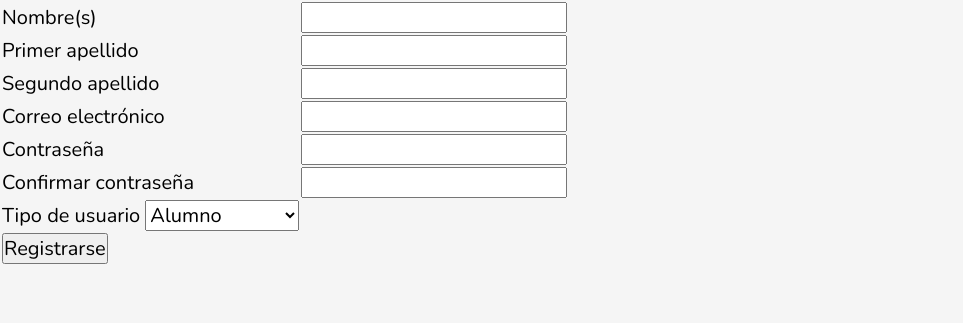
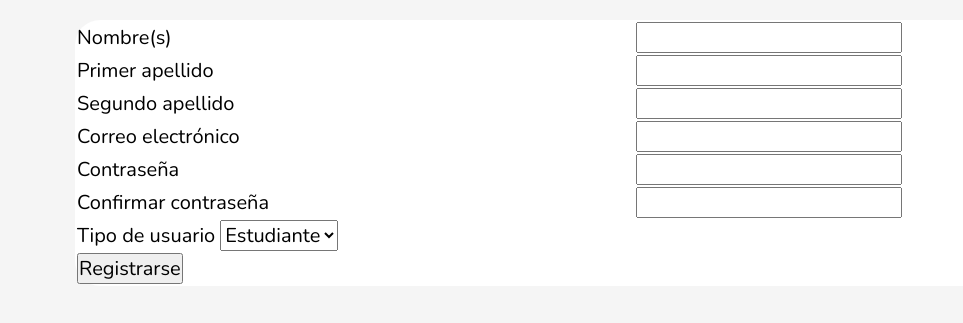
Before and after one commit to OshkarVTec/ExpoIngenieriasWeb, a PHP site: page /registro.html in a window 1280 px wide. Shown: the part 80-403 px from the top of the page, without its empty margins (0-963 px from the left). Run offline with PHP 8.4, Linux system fonts and the light colour scheme.

Commit message:
Minor changes login and registro

```diff
--- a/login.html
+++ b/login.html
@@ -14,7 +14,7 @@
       </div>
       <a href="#" class="btn"><button>Log In</button></a>
    </header>
-   <form>
+   <form class="container">
       <table>
          <tr>
             <td>Usuario</td>
--- a/registro.html
+++ b/registro.html
@@ -14,7 +14,7 @@
       </div>
       <a href="#" class="btn"><button>Log In</button></a>
     </header>
-   <form>
+   <form class="container">
       <table>
          <tr>
             <td>Nombre(s)</td>
@@ -44,11 +44,9 @@
             <td>
                <label for="tipo_usuario">Tipo de usuario</label>
                <select name="tipo_usuario" id="tipo_usuario">
-                  <option value="Alumno">Alumno</option>
-                  <option value="Juez">Juez</option>
-                  <option value="Maestro">Maestro</option>
-                  <option value="Juez y maestro">Juez y maestro</option>
-                  <option value="Administrador">Administrador</option>
+                  <option value="Alumno">Estudiante</option>
+                  <option value="Juez">Docente</option>
+                  <option value="Maestro">Externo</option>
                </select>
             </td>
          </tr>
```
Also changed, not shown: CSS/style.css (indentation only).
